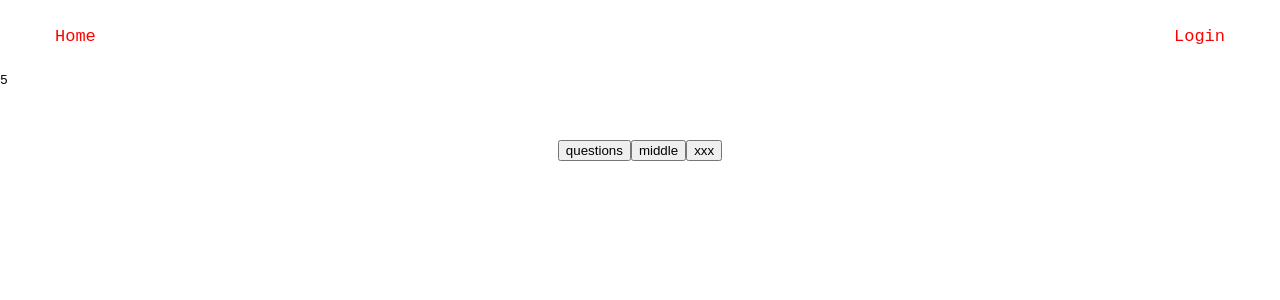
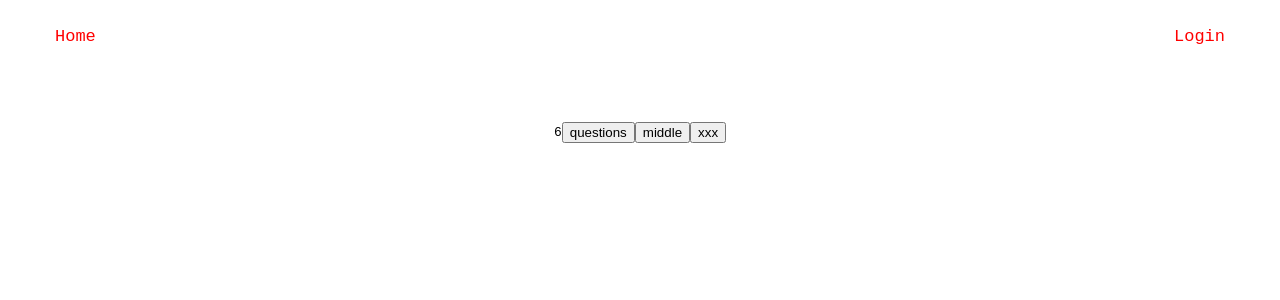
Before and after one commit to dragoslavIvkovic/Test-your-JS-skills---NEXT.JS-REDUX-MONGODB, a Next.js app: page /QApage in a window 1280 px wide. Shown: the top 300 px of the page. Built offline with nearby package versions, Linux system fonts and the light colour scheme.

Commit message:
qapage bug wtih time

```diff
--- a/pages/QApage.js
+++ b/pages/QApage.js
@@ -21,7 +21,7 @@ export default function Questions () {
   const [questions, setQuestions] = useState({})
   const [collection, setCollection] = useState()
   const [loading, setLoading] = useState(false)
-  const [timer, setTimer] = useState(5);
+  const [timer, setTimer] = useState(6)
   const [timerStared, setTimerStared] = useState(false)
 
   const [open, setOpen] = useState(true)
@@ -30,6 +30,8 @@ export default function Questions () {
     dispatch(reset())
     setOpen(false)
   }
+
+
 
   const fetchQuestions = async () => {
     const response = await fetch(`/api/QApages?collection=${collection}`)
@@ -44,36 +46,63 @@ export default function Questions () {
   const score = Object.values(counter)
 
   const handleAnswerOptionClick = isCorrect => {
+    const nextQuestion = currentQuestion + 1
     if (isCorrect) {
+
       dispatch(increment())
-    } else {
-    }
+     setCurrentQuestion(nextQuestion)
+      // setTimerStared(true)
+      setTimer(6)
+    } else if (nextQuestion < questions.length) {
 
-    const nextQuestion = currentQuestion + 1
-    if (nextQuestion < questions.length) {
       setCurrentQuestion(nextQuestion)
+      // setTimerStared(true)
+      setTimer(6)
     } else {
       setShowScore(true)
+      setTimerStared(false)
+       setTimer(0)
     }
   }
 
-  // const shuffle = () => 0.5 - Math.random()
+  //   const nextQuestion = currentQuestion + 1
+  //   if (nextQuestion < questions.length) {
+  //     setCurrentQuestion(nextQuestion)
+  //       setTimerStared(true)
+  //       setTimer(6)
+  //   } else {
+  //     setShowScore(true)
+  //      setTimerStared(false)
+  //   }
+  // }
 
+  // const shuffle = () => 0.20 - Math.random()
 
+  console.log(timer)
 
-    useEffect(() => {
-      const nextQuestion = currentQuestion + 1
+  useEffect(() => {
+    const nextQuestion = currentQuestion + 1
     if (timer > 0 && timerStared) {
-      setTimeout(() => setTimer(timer - 1), 1000);
-    } else if( timer === 0) {
-       setCurrentQuestion(nextQuestion)
+      setTimeout(() => setTimer(timer - 1), 1000)
+    } else if (timer === 0 && nextQuestion < questions.length) {
+      setCurrentQuestion(nextQuestion)
+      setTimerStared(true)
+      setTimer(6)
+    } else if (nextQuestion < questions.length) {
+       setTimerStared(true)
+        setTimer(6)
+      setCurrentQuestion(nextQuestion)
+    } else if (nextQuestion == questions.length) {
+      setShowScore(true)
+      setTimerStared(false)
+       setTimer(0)
     }
-  }, [timer,timerStared]);
+  }, [timer, timerStared, currentQuestion ])
 
   return (
     <>
-    <p>{timer}</p>
       <div className={styles.container}>
+        <p>{timer}</p>
         {collection === undefined ? (
           <div>
             {' '}
@@ -107,9 +136,8 @@ export default function Questions () {
                       {questions[currentQuestion].code.replace(/(^"|"$)/g, '')}
                     </SyntaxHighlighter>
                     <div className={styles.answer_section}>
-                      {questions[currentQuestion].answerOptions
-
-                        .map(answerOption => (
+                      {questions[currentQuestion].answerOptions.map(
+                        answerOption => (
                           <button
                             className={styles.answer}
                             key={questions._id}
@@ -119,7 +147,8 @@ export default function Questions () {
                           >
                             {answerOption.answerText}
                           </button>
-                        ))}
+                        )
+                      )}
                     </div>
                   </>
                 )}
```
